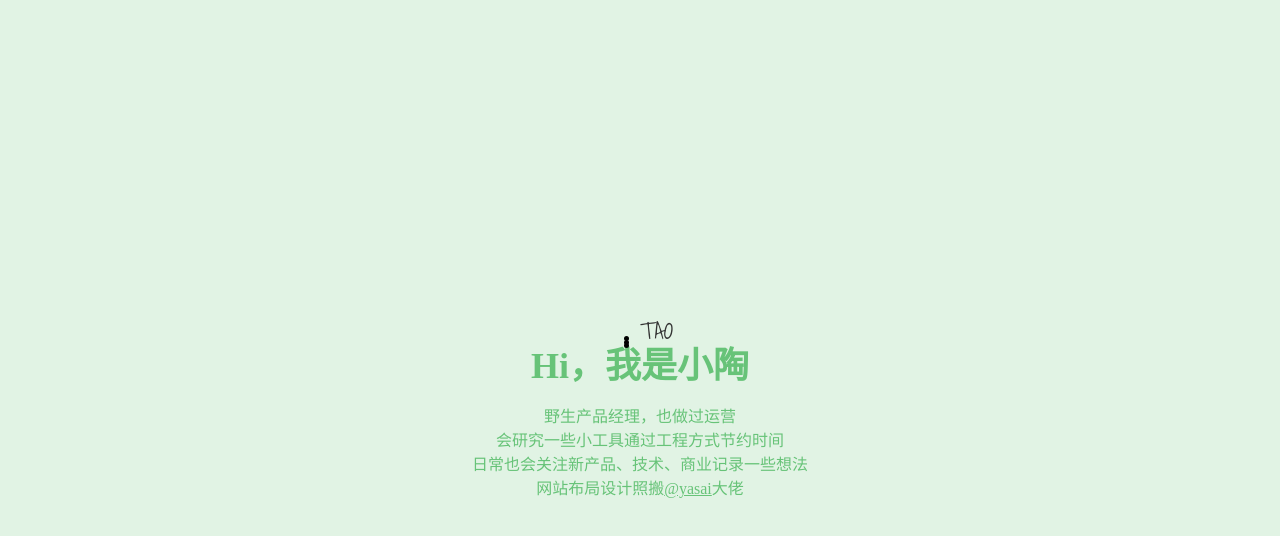
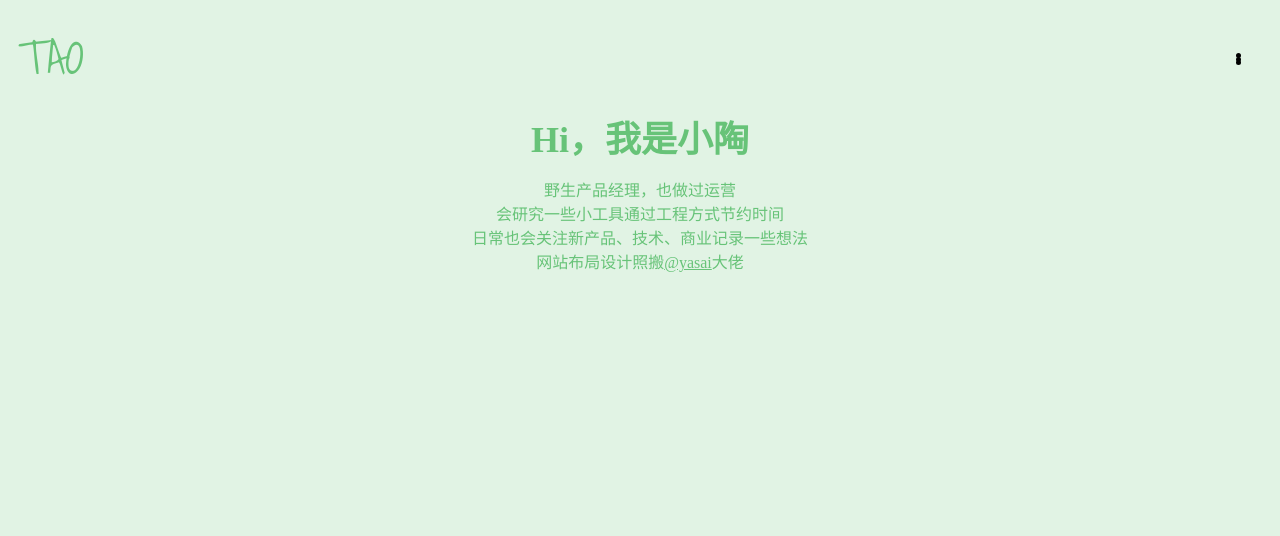
Before and after one commit to brictao/brictao.github.io, a plain HTML site: page index.html in a window 1280 px wide. Drawn offline with Linux system fonts and the light colour scheme.

Commit message:
Update style.css

```diff
--- a/CSS/style.css
+++ b/CSS/style.css
@@ -1,51 +1,38 @@
-body, html {
-    margin: 0;
-    padding: 0;
-
-    overflow: hidden;
-}
-
 body {
     background-color: #E1F3E4;
     display: flex;
-    justify-content: center;
+    flex-direction: row;
     align-items: center;
     flex-direction: column;
-    height: 100vh;
-    margin: 0;
+    padding: 10px;
     text-align: center;
-    /* animation: smoothGradient 8s ease infinite; */
 }
 .nav {
-    position: relative; /* 定位基点为相对定位 */
-    padding: 10px; /* 添加一些内边距 */
+    width: 100%;
+    position: relative;
+    padding: 0, 0,1000px;
+    display: flex;
 }
 
 .target-logo {
-    font-family: 'Shadows Into Light', cursive; /* 使用特殊字体 */
-    text-decoration: none; /* 去掉链接下划线 */
-    color: #333; /* 字体颜色 */
-    font-size: 24px; /* 字号 */
-    position: absolute; /* 绝对定位 */
-    left: 10px; /* 左侧位置 */
-    top: 10px; /* 顶部位置 */
+    font-family: 'Shadows Into Light', cursive;
+    text-decoration: none;
+    color: #67C378;
+    font-size: 48px;
 }
 
 .target-hamburger {
-    position: absolute; /* 绝对定位 */
-    right: 10px; /* 位置在右侧 */
-    top: 10px; /* 顶部位置 */
-    cursor: pointer; /* 鼠标悬停时显示手形光标 */
-    display: flex; /* 使用弹性盒模型 */
-    flex-direction: column; /* 子项垂直排列 */
-    justify-content: space-around; /* 子项之间均匀间隔 */
+    position: absolute;
+    right: 10px;
+    top: 10px;
+    cursor: pointer;
+    display: flex;
 }
-
 .hamburger .bun {
-    width: 100%; /* 线条宽度 */
-    height: 1.5px; /* 线条高度 */
-    background-color: #333; /* 线条颜色 */
-    margin: 2px 0; /* 线条之间的间隔 */
+    width: 100%;
+    height: 1.5px;
+    background-color: #67C378;
+    margin: 2px 0;
 }
 
 h2 {
```
